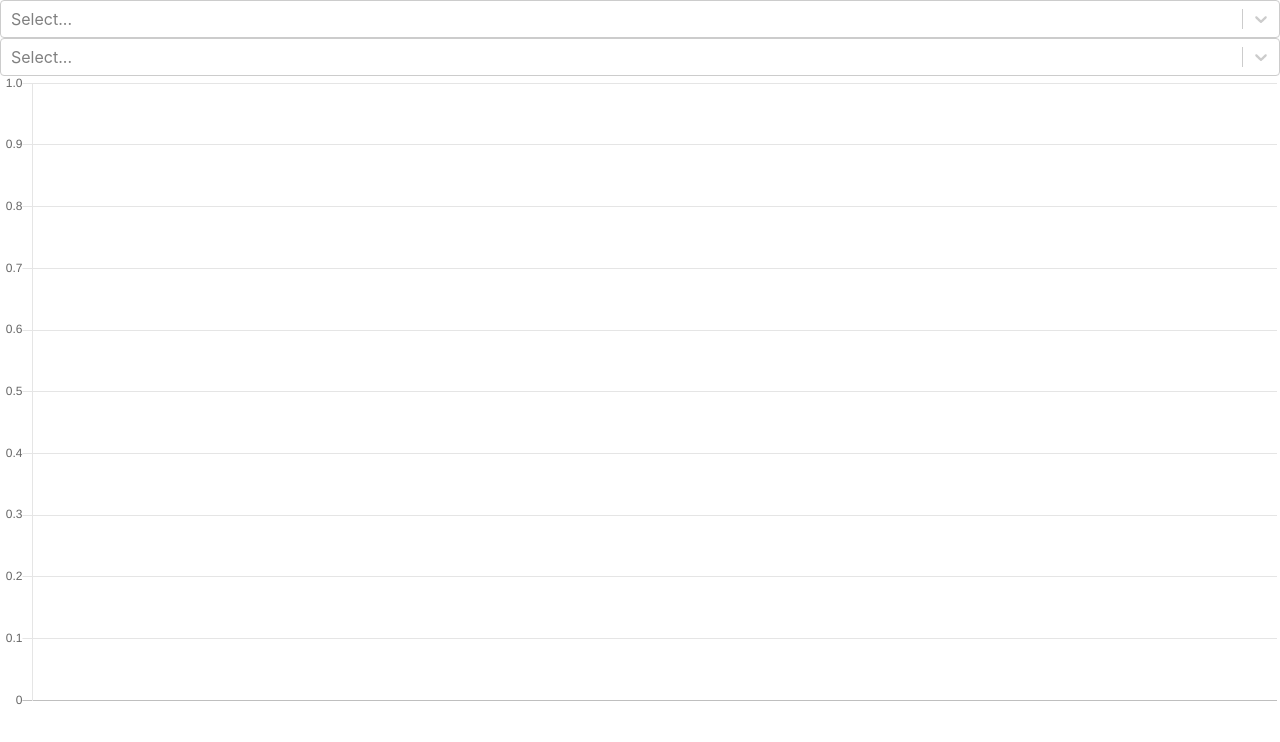
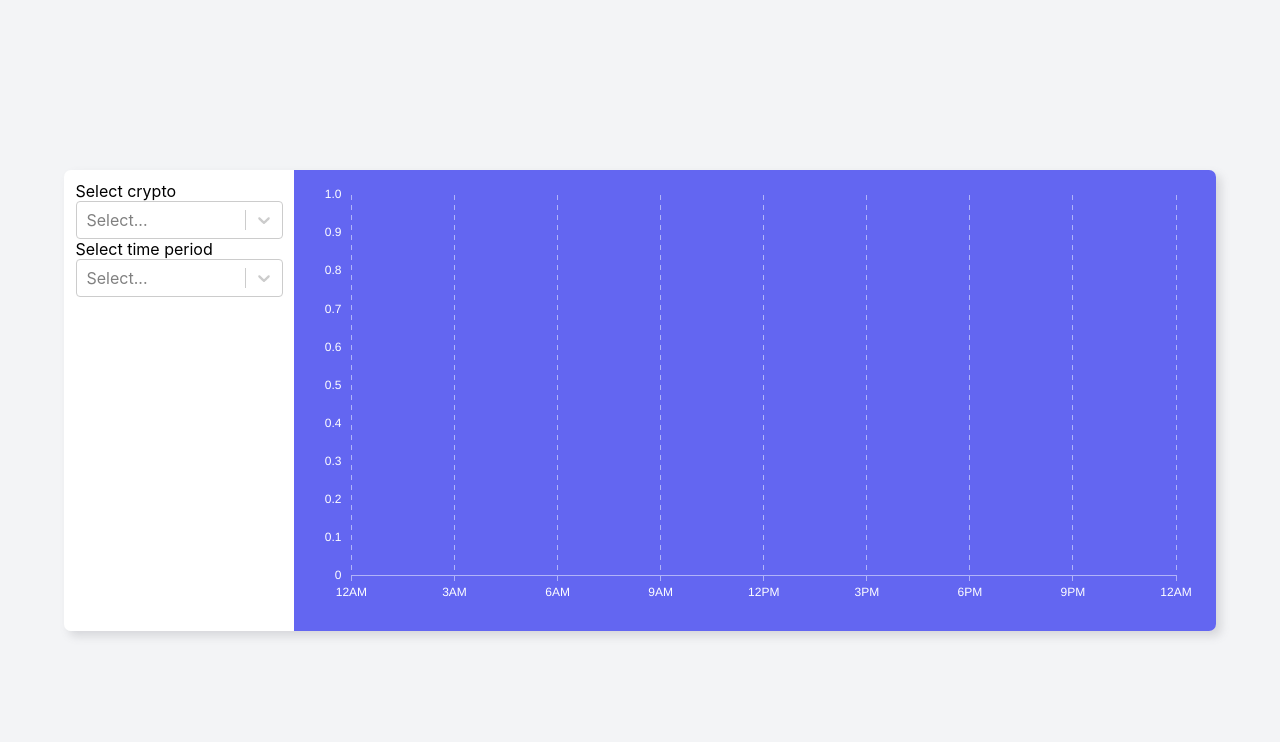
Before and after one commit to viniciuslazzari/CryptoPriceGraphing, a React (Create React App) app in the folder client/: page / in a window 1280 px wide. Shown: the top 742 px of the page. Built offline with nearby package versions, Linux system fonts and the light colour scheme; no server answers.

Commit message:
💄 Update website UI

```diff
--- a/client/package.json
+++ b/client/package.json
@@ -49,7 +49,11 @@
     ]
   },
   "devDependencies": {
+    "@tailwindcss/postcss7-compat": "^2.1.0",
     "@types/highcharts": "^7.0.0",
-    "@types/react-select": "^4.0.14"
+    "@types/react-select": "^4.0.14",
+    "autoprefixer": "^9.8.6",
+    "postcss": "^7.0.35",
+    "tailwindcss": "npm:@tailwindcss/postcss7-compat@^2.1.0"
   }
 }
--- a/client/src/App.tsx
+++ b/client/src/App.tsx
@@ -3,6 +3,7 @@ import axios from 'axios';
 import CryptoSelect from './components/cryptoSelectComponent'
 import TimePeriodSelect from './components/timePeriodSelectComponent'
 import CryptoHistoricGraph from './components/cryptoHistoricGraphComponent'
+import './app.css';
 
 interface IProps {
 }
@@ -65,10 +66,16 @@ class App extends React.Component<IProps, IState> {
 
   render() {
     return (
-      <div className="App" >
-        <CryptoSelect onSelectCrypto={this.handleCryptoChange.bind(this)} />
-        <TimePeriodSelect onSelectTimePeriod={this.handleTimePeriodChange.bind(this)} />
-        <CryptoHistoricGraph historicData={this.state.coinPrices} />
+      <div className='main'>
+        <div className='left'>
+          <div className='left-content'>
+            <label htmlFor="">Select crypto</label>
+            <CryptoSelect className='cyptoSelect select' onSelectCrypto={this.handleCryptoChange.bind(this)} />
+            <label htmlFor="">Select time period</label>
+            <TimePeriodSelect className='timePeriodSelect select' onSelectTimePeriod={this.handleTimePeriodChange.bind(this)} />
+          </div>
+        </div>
+        <CryptoHistoricGraph className='graphic' historicData={this.state.coinPrices} />
       </div>
     );
   }
--- /dev/null
+++ b/client/src/app.css
@@ -0,0 +1,32 @@
+html, body, #root {
+	background-color: rgb(243, 244, 246);
+    margin: 0;
+    height: 100%;
+	display: grid;
+}
+
+.main {
+	overflow: hidden;
+	box-shadow: rgba(100, 100, 111, 0.2) 5px 5px 10px 0px;
+    border-radius: 7px;
+	display: flex;
+	margin: auto;
+	width: 90%;
+}
+
+.left {
+	display: grid;
+	flex: 20%;
+	background-color:white;
+}
+
+.left-content {
+	width: 90%;
+	height: 95%;
+	margin: auto;
+}
+
+.graphic {
+	flex: 80%;
+	background-color: rgba(99, 102, 241);
+}
--- a/client/src/components/cryptoHistoricGraphComponent.tsx
+++ b/client/src/components/cryptoHistoricGraphComponent.tsx
@@ -3,6 +3,7 @@ import { Line } from 'react-chartjs-2';
 
 interface IProps {
 	historicData: priceObject[];
+	className: string;
 }
 
 interface IState {
@@ -32,7 +33,8 @@ export default class CryptoHistoricGraph extends React.Component<IProps, IState>
 		historicData.forEach(element => {
 			yLabel.push(element.price)
 			const date = new Date(Number(element.timestamp) * 1000);
-			xLabel.push(date.toLocaleDateString("pt-BR"))
+			console.log(date)
+			xLabel.push(date.toString())
 		});
 
 		this.setState({
@@ -54,21 +56,47 @@ export default class CryptoHistoricGraph extends React.Component<IProps, IState>
 				{
 					label: 'Price',
 					data: this.state.yLabel,
-					fill: false,
-					borderColor: 'rgba(102, 126, 234)',
+					fill: true,
+					borderColor: 'rgba(255, 255, 255)',
+					backgroundColor: "rgba(255, 255, 255, 0.1)",
 					pointRadius: 0,
 				},
 			],
 		}
 
 		const options = {
+			layout: {
+				padding: {
+					top: 25,
+					bottom: 25,
+					left: 25,
+					right: 40
+				}
+			},
 			scales: {
 				xAxes: [{
+					type: 'time',
 					gridLines: {
-						color: "rgba(0, 0, 0, 0)",
+						zeroLineBorderDash: [5, 5],
+						zeroLineColor: 'rgba(255, 255, 255, 0.5)',
+						borderDash: [5, 5],
+						color: "rgba(255, 255, 255, 0.5)",
 					},
 					ticks: {
-						maxTicksLimit: 10
+						maxRotation: 0,
+						minRotation: 0,
+						autoSkipPadding: 75,
+						fontColor: "rgba(255, 255, 255)",
+						maxTicksLimit: 8
+					}
+				}],
+				yAxes: [{
+					gridLines: {
+						zeroLineColor: "rgba(255, 255, 255)",
+						display: false,
+					},
+					ticks: {
+						fontColor: "rgba(255, 255, 255)",
 					}
 				}]
 			},
@@ -82,7 +110,7 @@ export default class CryptoHistoricGraph extends React.Component<IProps, IState>
 		}
 
 
-		return <div>
+		return <div className={this.props.className}>
 			<Line
 				data={data}
 				options={options}
--- a/client/src/components/cryptoSelectComponent.tsx
+++ b/client/src/components/cryptoSelectComponent.tsx
@@ -11,6 +11,7 @@ interface Coin {
 
 interface IProps {
 	onSelectCrypto: Function;
+	className: string;
 }
 
 interface IState {
@@ -61,7 +62,7 @@ export default class CryptoSelect extends React.Component<IProps, IState> {
 			}
 		})
 
-		return <div>
+		return <div className={this.props.className}>
 			<Select
 				options={options}
 				onChange={this.handleCryptoChange.bind(this)}
--- a/client/src/components/timePeriodSelectComponent.tsx
+++ b/client/src/components/timePeriodSelectComponent.tsx
@@ -11,6 +11,7 @@ interface SelectOption {
 
 interface IProps {
 	onSelectTimePeriod: Function;
+	className: string;
 }
 
 interface IState {
@@ -65,7 +66,7 @@ export default class TimePeriodSelect extends React.Component<IProps, IState> {
 	}
 
 	render() {
-		return <div>
+		return <div className={this.props.className}>
 			<Select
 				options={this.state.selectOptions}
 				onChange={this.handleTimePeriodChange.bind(this)}
```
Also changed, not shown: client/src/index.css (line endings or trailing spaces), 1 other file (tests, documents, lock files or other folders).
